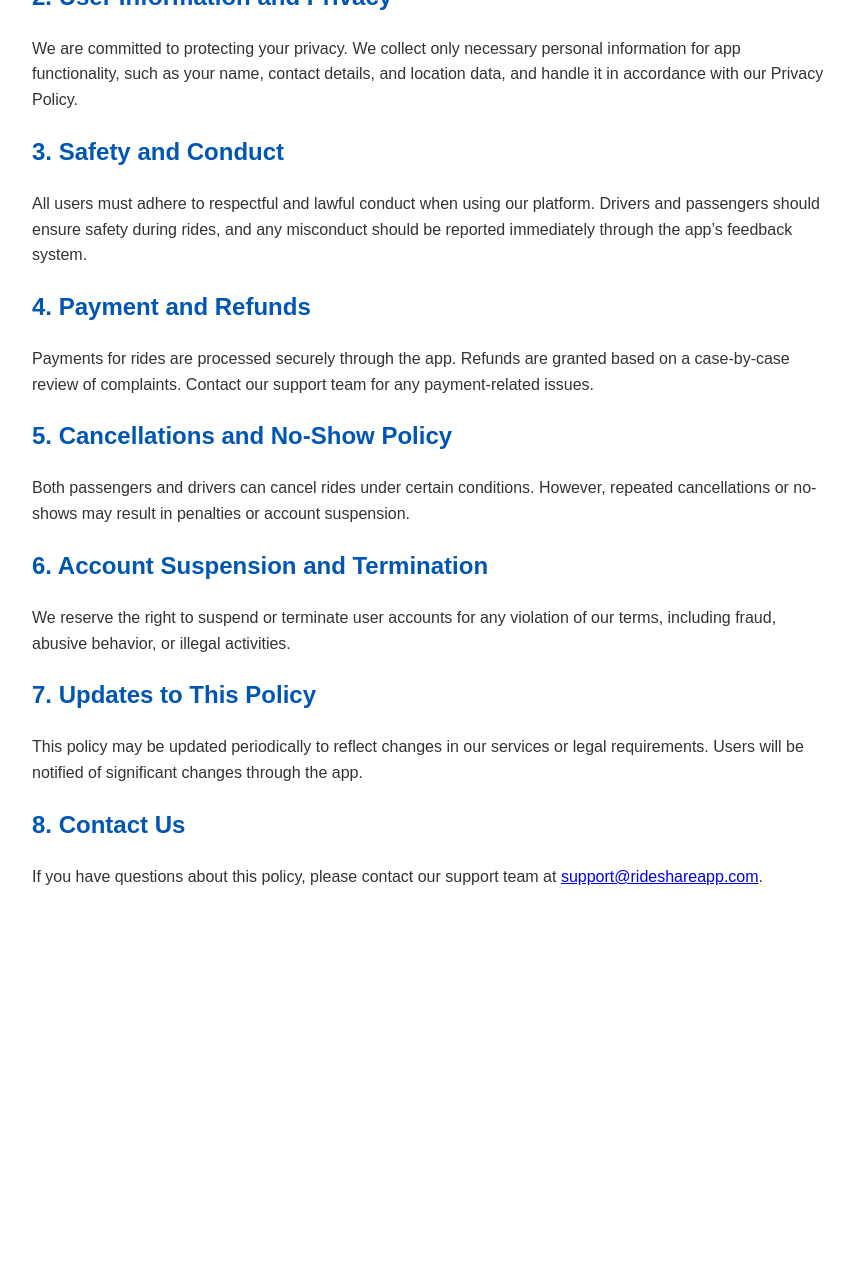
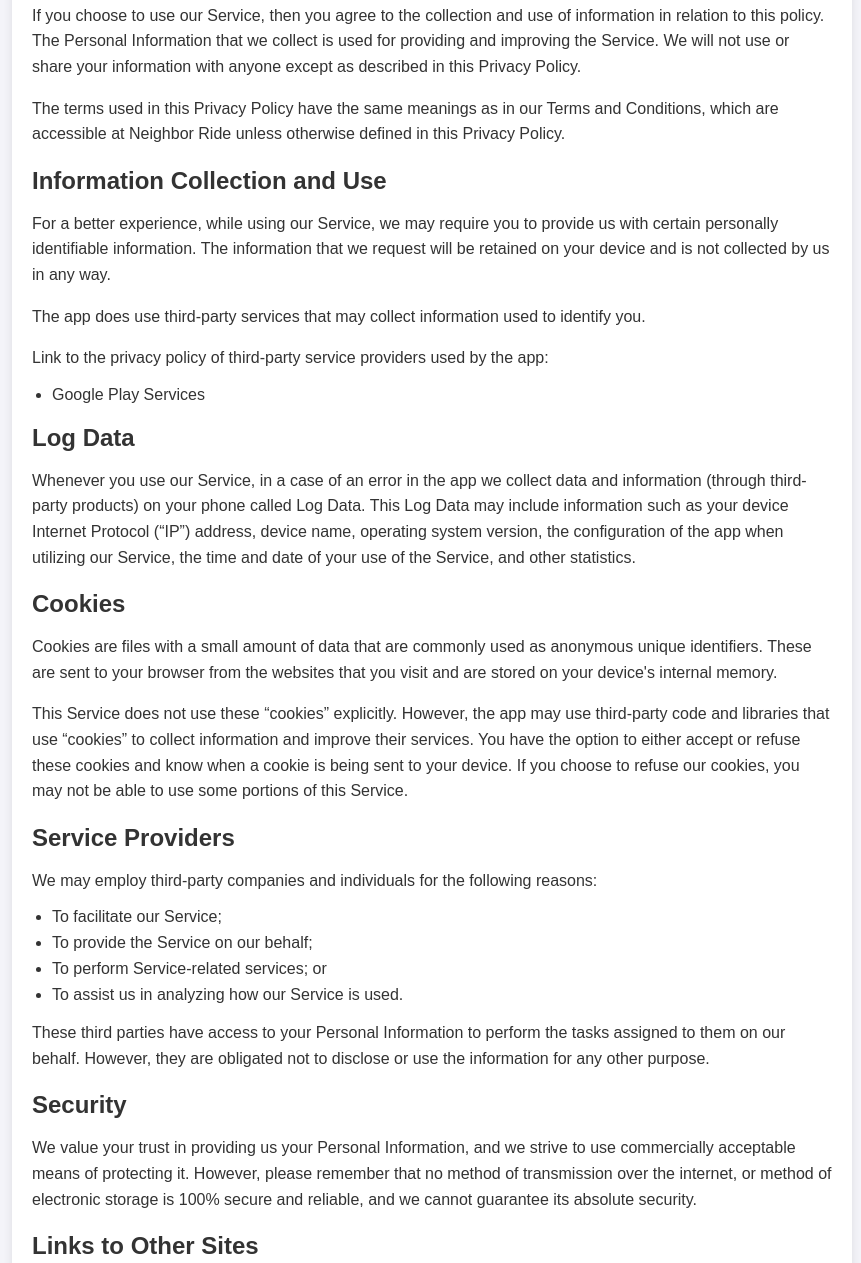
Before and after one commit to tanhnm/policy-ride-sharing, a plain HTML site: page index.html in a window 1280 px wide. Shown: the part 266-1529 px from the top of the page, without its empty margins (208-1069 px from the left). Before the commit the page ends 1186 px from the top, so only its background shows below. Drawn offline with Linux system fonts and the light colour scheme.

Commit message:
Update index.html

```diff
--- a/index.html
+++ b/index.html
@@ -1,80 +1,107 @@
 <!DOCTYPE html>
 <html lang="en">
-
 <head>
     <meta charset="UTF-8">
     <meta name="viewport" content="width=device-width, initial-scale=1.0">
-  <title>Ride Sharing App Policy</title>
+    <title>Privacy Policy - Neighbor Ride</title>
     <style>
         body {
             font-family: Arial, sans-serif;
-      line-height: 1.6;
-      color: #333;
             margin: 0;
             padding: 0;
+            background-color: #f4f4f9;
+            color: #333;
         }
-
         .container {
             max-width: 800px;
-      margin: 0 auto;
+            margin: 40px auto;
             padding: 20px;
+            background-color: #fff;
+            border-radius: 8px;
+            box-shadow: 0 0 10px rgba(0, 0, 0, 0.1);
         }
-
-    h1,
+        h1, h2 {
+            color: #333;
+        }
+        h1 {
+            font-size: 2em;
+            margin-bottom: 10px;
+        }
         h2 {
-      color: #0056b3;
+            font-size: 1.5em;
+            margin-top: 20px;
+            margin-bottom: 10px;
         }
-
-    h2 {
-      margin-top: 20px;
+        p {
+            line-height: 1.6;
+            margin-bottom: 15px;
         }
-
-    p {
-      margin: 10px 0;
+        ul {
+            margin: 15px 0;
+            padding-left: 20px;
+        }
+        li {
+            margin-bottom: 8px;
+        }
+        .contact {
+            font-weight: bold;
+        }
+        .date {
+            font-style: italic;
+            color: #555;
         }
     </style>
 </head>
-
 <body>
 
 <div class="container">
-    <h1>Ride Sharing App Policy</h1>
+    <h1>Privacy Policy</h1>
+    <p>Renolation Mobile built the Neighbor Ride app as a Free app. This SERVICE is provided by Renolation Mobile at no cost and is intended for use as is.</p>
+    <p>This page is used to inform visitors regarding our policies with the collection, use, and disclosure of Personal Information if anyone decides to use our Service.</p>
+    <p>If you choose to use our Service, then you agree to the collection and use of information in relation to this policy. The Personal Information that we collect is used for providing and improving the Service. We will not use or share your information with anyone except as described in this Privacy Policy.</p>
+    <p>The terms used in this Privacy Policy have the same meanings as in our Terms and Conditions, which are accessible at Neighbor Ride unless otherwise defined in this Privacy Policy.</p>
 
-    <h2>1. Introduction</h2>
-    <p>Welcome to our Ride Sharing App. This policy outlines the terms and conditions for users of our app, including
-      passengers and drivers. Please read this policy carefully to understand your rights and responsibilities.</p>
+    <h2>Information Collection and Use</h2>
+    <p>For a better experience, while using our Service, we may require you to provide us with certain personally identifiable information. The information that we request will be retained on your device and is not collected by us in any way.</p>
+    <p>The app does use third-party services that may collect information used to identify you.</p>
+    <p>Link to the privacy policy of third-party service providers used by the app:</p>
+    <ul>
+        <li>Google Play Services</li>
+    </ul>
 
-    <h2>2. User Information and Privacy</h2>
-    <p>We are committed to protecting your privacy. We collect only necessary personal information for app
-      functionality, such as your name, contact details, and location data, and handle it in accordance with our Privacy
-      Policy.</p>
+    <h2>Log Data</h2>
+    <p>Whenever you use our Service, in a case of an error in the app we collect data and information (through third-party products) on your phone called Log Data. This Log Data may include information such as your device Internet Protocol (“IP”) address, device name, operating system version, the configuration of the app when utilizing our Service, the time and date of your use of the Service, and other statistics.</p>
 
-    <h2>3. Safety and Conduct</h2>
-    <p>All users must adhere to respectful and lawful conduct when using our platform. Drivers and passengers should
-      ensure safety during rides, and any misconduct should be reported immediately through the app’s feedback system.
-    </p>
+    <h2>Cookies</h2>
+    <p>Cookies are files with a small amount of data that are commonly used as anonymous unique identifiers. These are sent to your browser from the websites that you visit and are stored on your device's internal memory.</p>
+    <p>This Service does not use these “cookies” explicitly. However, the app may use third-party code and libraries that use “cookies” to collect information and improve their services. You have the option to either accept or refuse these cookies and know when a cookie is being sent to your device. If you choose to refuse our cookies, you may not be able to use some portions of this Service.</p>
 
-    <h2>4. Payment and Refunds</h2>
-    <p>Payments for rides are processed securely through the app. Refunds are granted based on a case-by-case review of
-      complaints. Contact our support team for any payment-related issues.</p>
+    <h2>Service Providers</h2>
+    <p>We may employ third-party companies and individuals for the following reasons:</p>
+    <ul>
+        <li>To facilitate our Service;</li>
+        <li>To provide the Service on our behalf;</li>
+        <li>To perform Service-related services; or</li>
+        <li>To assist us in analyzing how our Service is used.</li>
+    </ul>
+    <p>These third parties have access to your Personal Information to perform the tasks assigned to them on our behalf. However, they are obligated not to disclose or use the information for any other purpose.</p>
 
-    <h2>5. Cancellations and No-Show Policy</h2>
-    <p>Both passengers and drivers can cancel rides under certain conditions. However, repeated cancellations or
-      no-shows may result in penalties or account suspension.</p>
+    <h2>Security</h2>
+    <p>We value your trust in providing us your Personal Information, and we strive to use commercially acceptable means of protecting it. However, please remember that no method of transmission over the internet, or method of electronic storage is 100% secure and reliable, and we cannot guarantee its absolute security.</p>
 
-    <h2>6. Account Suspension and Termination</h2>
-    <p>We reserve the right to suspend or terminate user accounts for any violation of our terms, including fraud,
-      abusive behavior, or illegal activities.</p>
+    <h2>Links to Other Sites</h2>
+    <p>This Service may contain links to other sites. If you click on a third-party link, you will be directed to that site. Note that these external sites are not operated by us. Therefore, we strongly advise you to review the Privacy Policy of these websites. We have no control over and assume no responsibility for the content, privacy policies, or practices of any third-party sites or services.</p>
 
-    <h2>7. Updates to This Policy</h2>
-    <p>This policy may be updated periodically to reflect changes in our services or legal requirements. Users will be
-      notified of significant changes through the app.</p>
+    <h2>Children’s Privacy</h2>
+    <p>These Services do not address anyone under the age of 13. We do not knowingly collect personally identifiable information from children under 13. If we discover that a child under 13 has provided us with personal information, we immediately delete this from our servers. If you are a parent or guardian and you are aware that your child has provided us with personal information, please contact us so that we will be able to take necessary actions.</p>
 
-    <h2>8. Contact Us</h2>
-    <p>If you have questions about this policy, please contact our support team at <a
-        href="mailto:support@rideshareapp.com">support@rideshareapp.com</a>.</p>
+    <h2>Changes to This Privacy Policy</h2>
+    <p>We may update our Privacy Policy from time to time. Thus, you are advised to review this page periodically for any changes. We will notify you of any changes by posting the new Privacy Policy on this page.</p>
+    <p class="date">This policy is effective as of 2023-02-12</p>
+
+    <h2>Contact Us</h2>
+    <p>If you have any questions or suggestions about our Privacy Policy, do not hesitate to contact us at <span class="contact">phuoc@renolation.com</span>.</p>
 </div>
 
 </body>
-
 </html>
```
Lines whose indentation alone changed are shown as unchanged.
